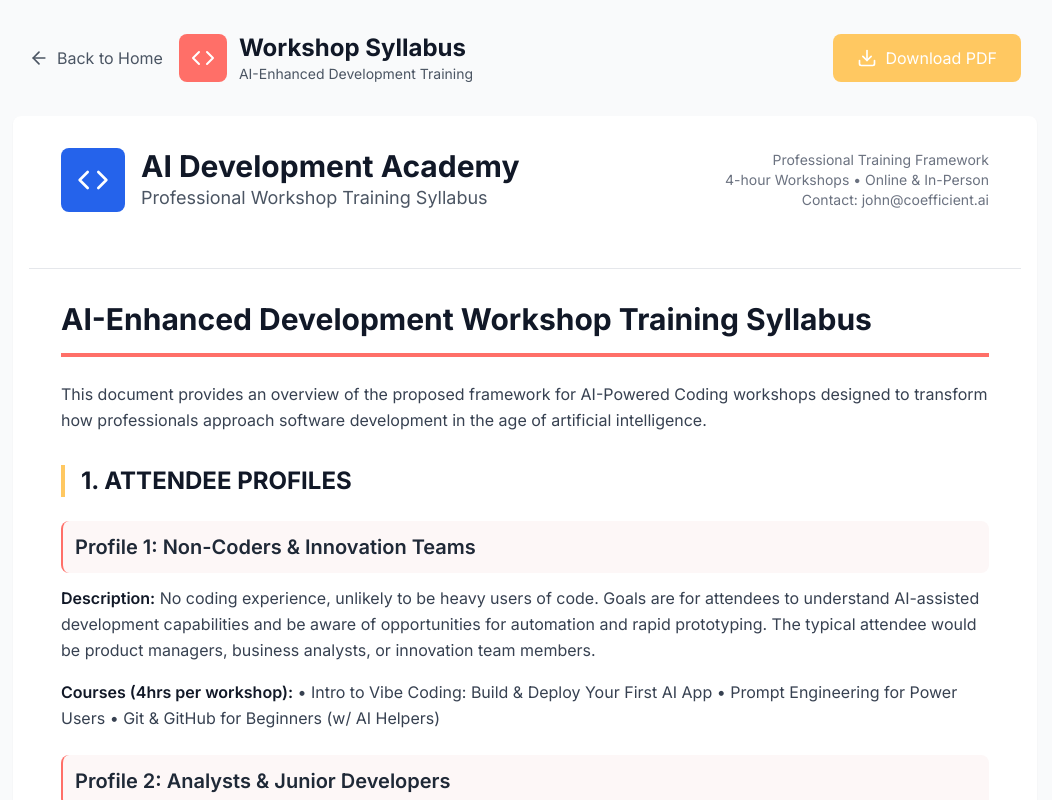
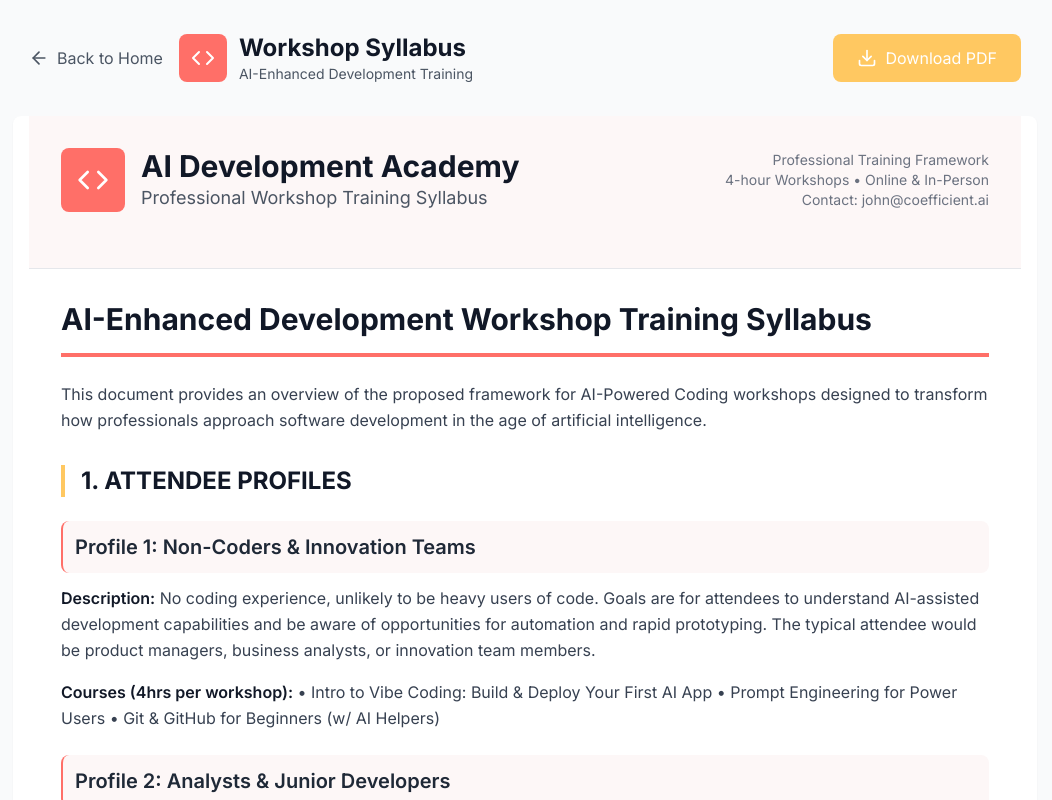
Before and after one commit to Blue-Cardigan/ai-code-workshops, a React (Vite) app: page / in a window 1280 px wide. Both pictures are taken after a click on the button "Brochure". Shown: the top 800 px of the page, without its empty margins (115-1167 px from the left). Built offline with nearby package versions, Linux system fonts and the light colour scheme.

Commit message:
Update theme colors

```diff
--- a/src/components/Brochure.tsx
+++ b/src/components/Brochure.tsx
@@ -207,10 +207,10 @@ const Brochure = ({ onBackToHome }: BrochureProps) => {
       {/* Brochure Content */}
       <div ref={brochureRef} className="max-w-5xl mx-auto px-4 bg-white rounded-lg shadow-sm">
         {/* Professional Header for PDF */}
-        <div className="bg-white p-8 border-b border-gray-200">
+        <div className="p-8 border-b border-gray-200" style={{ backgroundColor: '#fdf7f7' }}>
           <div className="flex items-center justify-between mb-6">
             <div className="flex items-center gap-4">
-              <div className="w-16 h-16 bg-blue-600 rounded-lg flex items-center justify-center">
+              <div className="w-16 h-16 rounded-lg flex items-center justify-center" style={{ backgroundColor: '#ff6f68' }}>
                 <Code className="text-white" size={32} />
               </div>
               <div>
@@ -237,7 +237,7 @@ const Brochure = ({ onBackToHome }: BrochureProps) => {
         </div>
 
         {/* Footer */}
-        <div className="p-8 bg-gray-50 border-t text-center">
+        <div className="p-8 border-t text-center" style={{ backgroundColor: '#fdf7f7' }}>
           <div className="flex items-center justify-center gap-4 mb-4">
             <Clock size={20} className="text-gray-500" />
             <span className="text-gray-600">All training sessions comprise 4 hours of instructor-led content</span>
```
